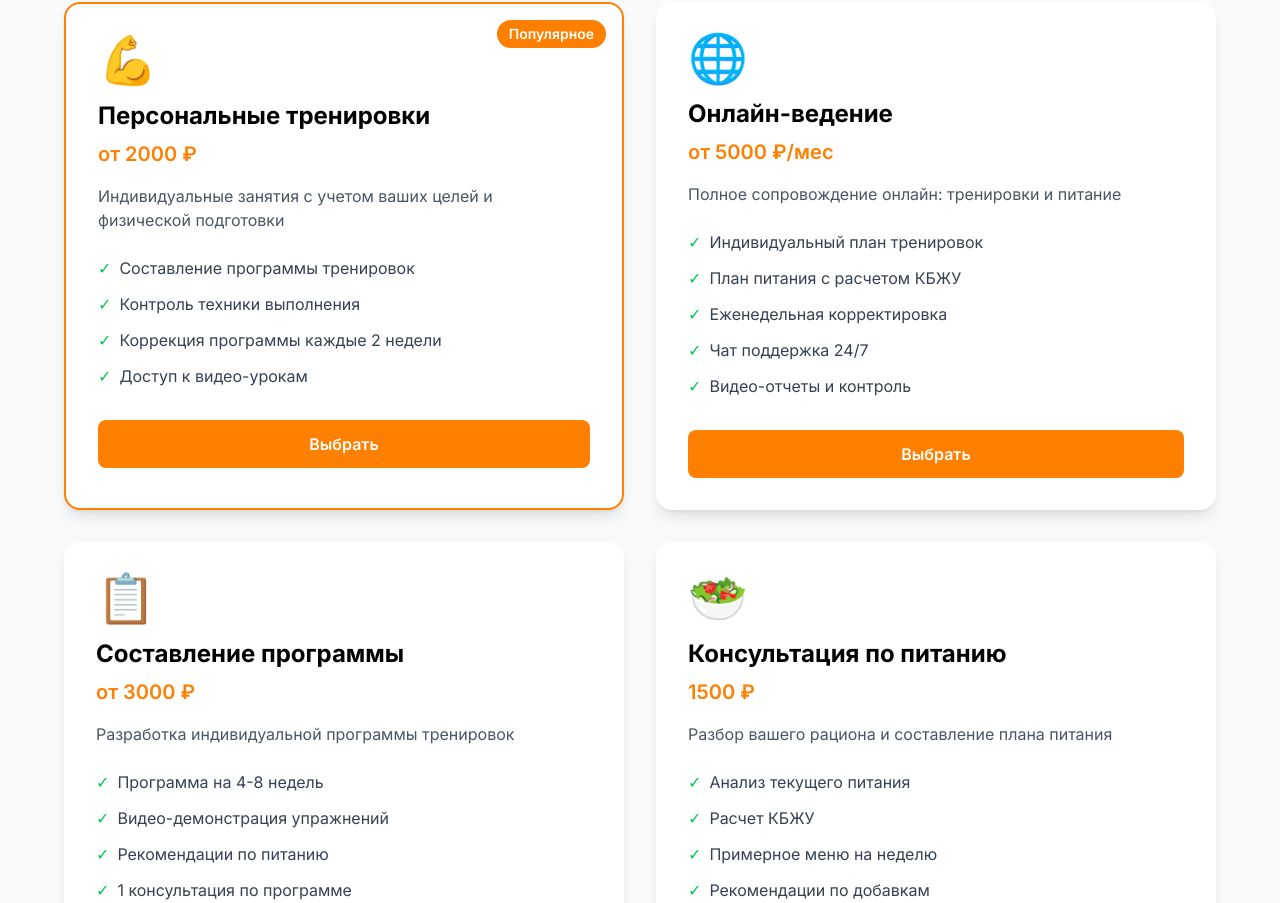
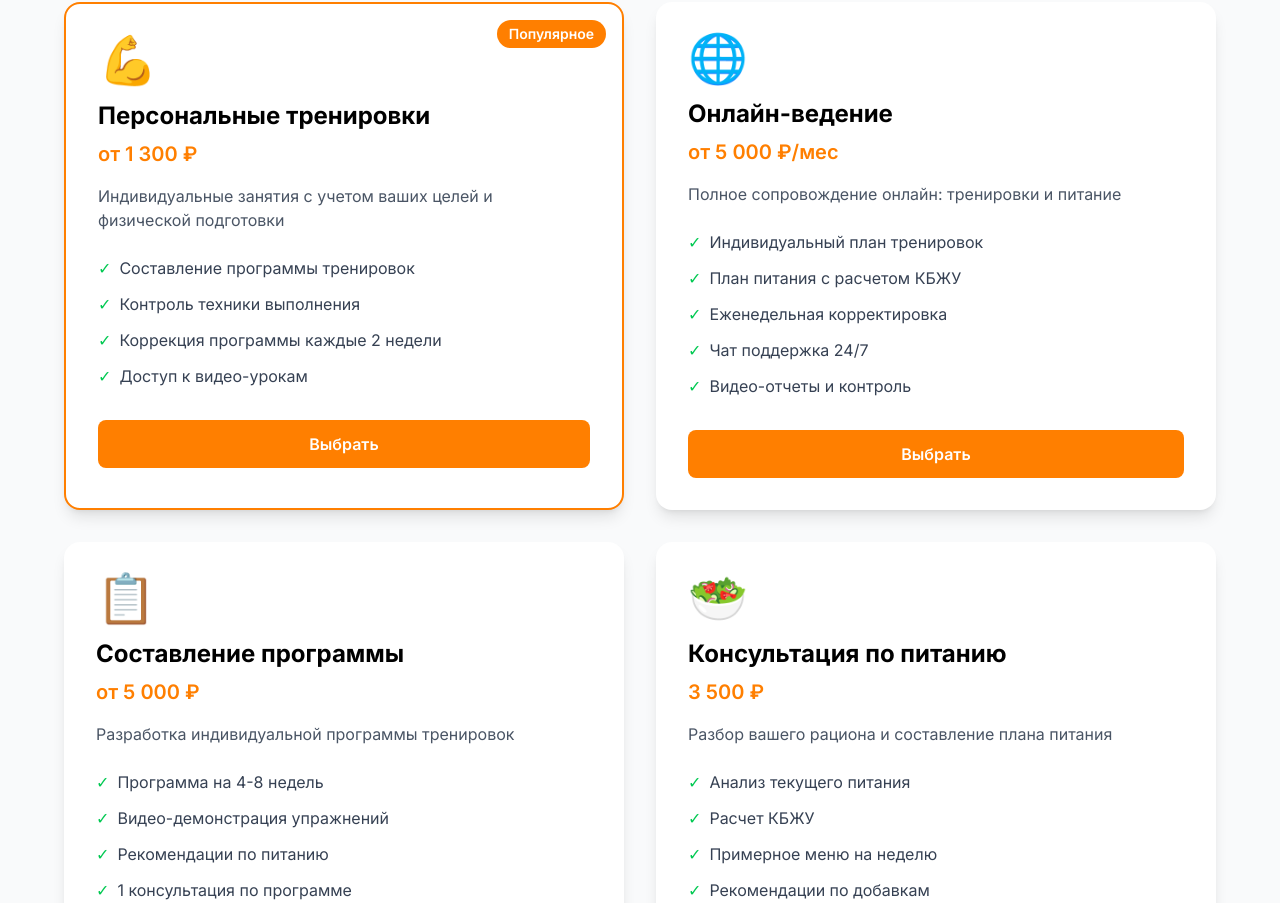
Before and after one commit to antonnaa/fitness-trainer, a Next.js app: page /services in a window 1280 px wide. Shown: the part 298-1201 px from the top of the page. Built offline with nearby package versions, Linux system fonts and the light colour scheme; no server answers.

Commit message:
Корректировка цен

```diff
--- a/app/prices/page.tsx
+++ b/app/prices/page.tsx
@@ -6,7 +6,7 @@ export default function Prices() {
 	const packages = [
 		{
 			name: 'Пробное занятие',
-			price: '1000 ₽',
+			price: '1 500 ₽',
 			duration: '60 минут',
 			description: 'Знакомство, тестирование, определение целей',
 			features: ['Консультация по целям', 'Оценка физической формы', 'Пробная тренировка', 'Рекомендации по питанию'],
@@ -15,7 +15,7 @@ export default function Prices() {
 		},
 		{
 			name: 'Базовый',
-			price: '8000 ₽',
+			price: '14 500 ₽',
 			duration: 'месяц',
 			description: '8 персональных тренировок',
 			features: ['2 тренировки в неделю', 'Программа тренировок', 'Контроль питания', 'Чат поддержка'],
@@ -24,7 +24,7 @@ export default function Prices() {
 		},
 		{
 			name: 'Оптимальный',
-			price: '14000 ₽',
+			price: '20 500 ₽',
 			duration: 'месяц',
 			description: '12 персональных тренировок',
 			features: ['3 тренировки в неделю', 'Индивидуальная программа', 'План питания с КБЖУ', 'Чат поддержка 24/7', 'Видео-отчеты'],
@@ -33,7 +33,7 @@ export default function Prices() {
 		},
 		{
 			name: 'VIP',
-			price: '25000 ₽',
+			price: '30 000 ₽',
 			duration: 'месяц',
 			description: 'Полное сопровождение',
 			features: ['Неограниченное количество тренировок', 'Выезд к клиенту', 'Персональный план питания', 'VIP поддержка 24/7', 'Анализ состава тела', 'Спортивное питание в подарок'],
--- a/app/services/page.tsx
+++ b/app/services/page.tsx
@@ -4,7 +4,7 @@ export default function Services() {
 	const services = [
 		{
 			title: 'Персональные тренировки',
-			price: 'от 2000 ₽',
+			price: 'от 1 300 ₽',
 			description: 'Индивидуальные занятия с учетом ваших целей и физической подготовки',
 			features: ['Составление программы тренировок', 'Контроль техники выполнения', 'Коррекция программы каждые 2 недели', 'Доступ к видео-урокам'],
 			icon: '💪',
@@ -12,7 +12,7 @@ export default function Services() {
 		},
 		{
 			title: 'Онлайн-ведение',
-			price: 'от 5000 ₽/мес',
+			price: 'от 5 000 ₽/мес',
 			description: 'Полное сопровождение онлайн: тренировки и питание',
 			features: ['Индивидуальный план тренировок', 'План питания с расчетом КБЖУ', 'Еженедельная корректировка', 'Чат поддержка 24/7', 'Видео-отчеты и контроль'],
 			icon: '🌐',
@@ -20,7 +20,7 @@ export default function Services() {
 		},
 		{
 			title: 'Составление программы',
-			price: 'от 3000 ₽',
+			price: 'от 5 000 ₽',
 			description: 'Разработка индивидуальной программы тренировок',
 			features: ['Программа на 4-8 недель', 'Видео-демонстрация упражнений', 'Рекомендации по питанию', '1 консультация по программе'],
 			icon: '📋',
@@ -28,7 +28,7 @@ export default function Services() {
 		},
 		{
 			title: 'Консультация по питанию',
-			price: '1500 ₽',
+			price: '3 500 ₽',
 			description: 'Разбор вашего рациона и составление плана питания',
 			features: ['Анализ текущего питания', 'Расчет КБЖУ', 'Примерное меню на неделю', 'Рекомендации по добавкам'],
 			icon: '🥗',
```
